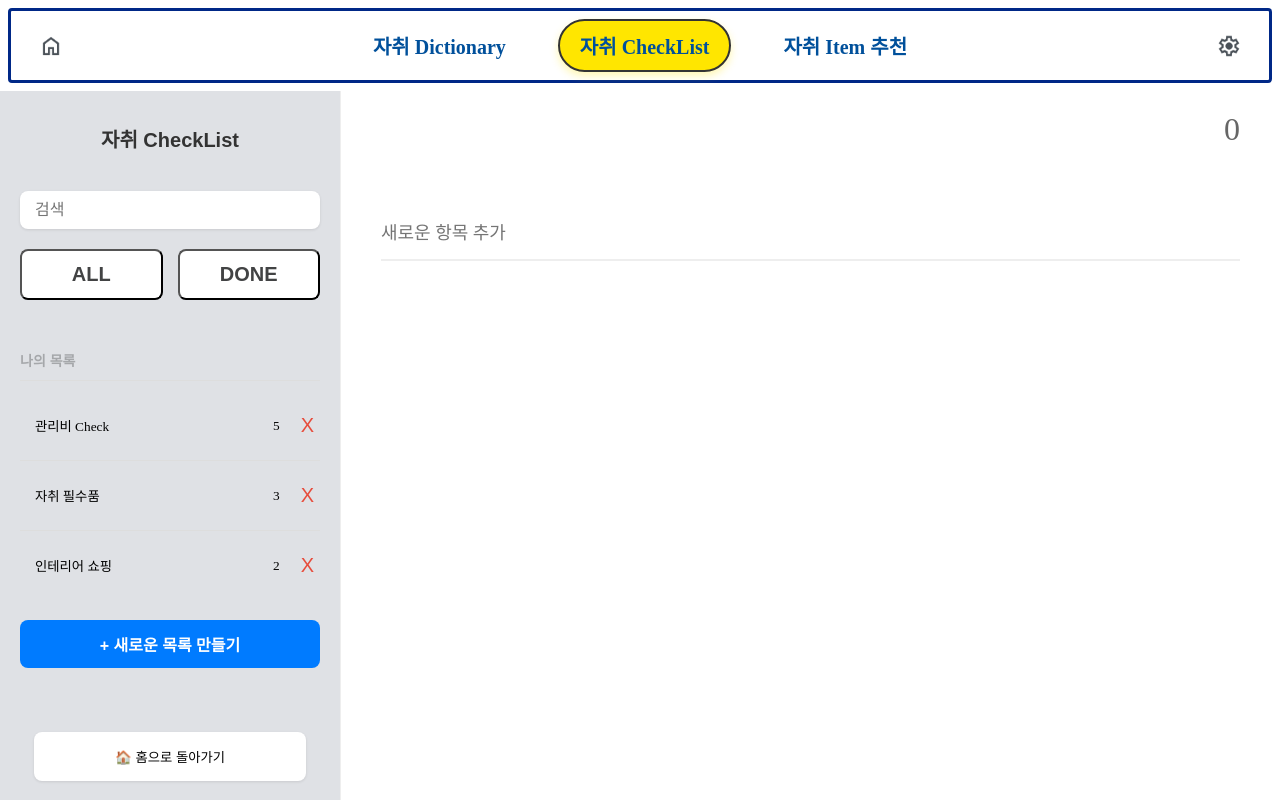
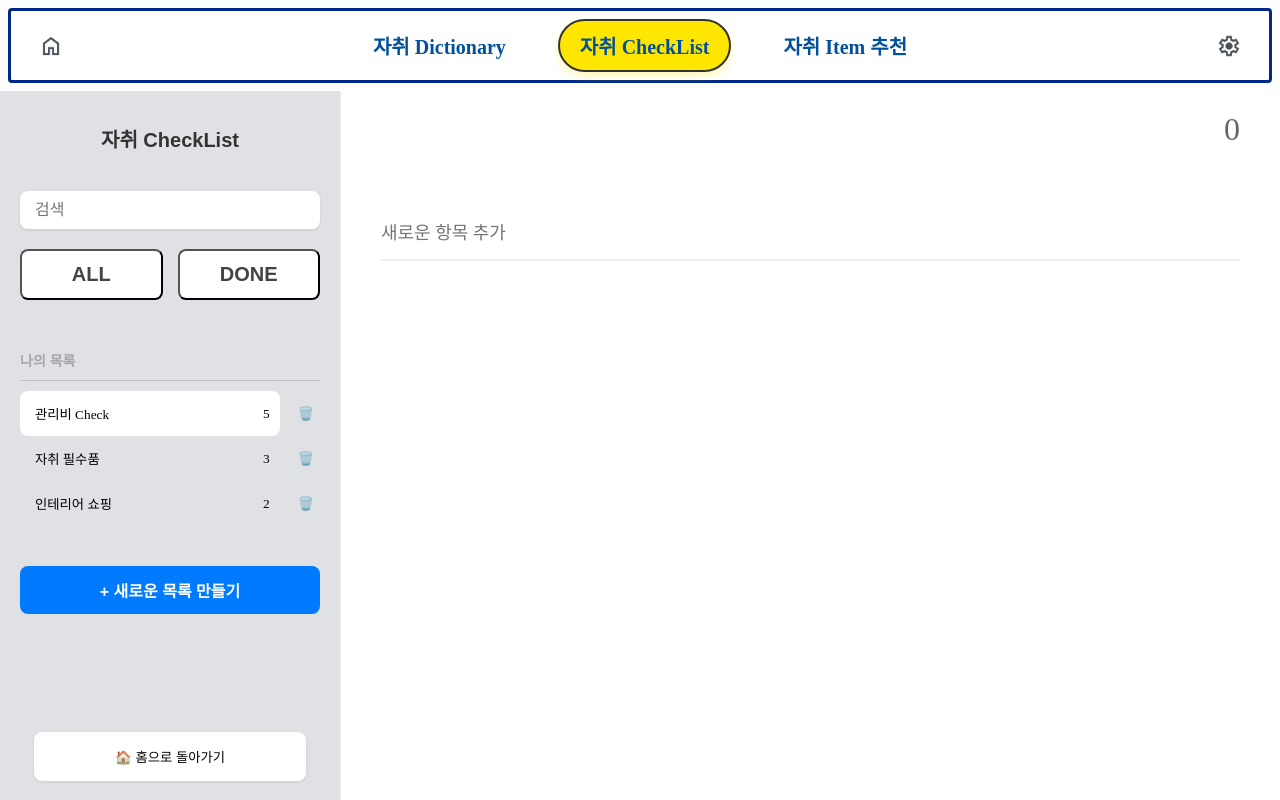
Before and after one commit to Home-Protectors/homie_FE, a React (Create React App) app in the folder homie-fe/: page /checklist in a window 1280 px wide. Built offline with nearby package versions, Linux system fonts and the light colour scheme.

Commit message:
update : sidebar 애니메이션 + Design Detail

```diff
--- a/homie-fe/src/CheckList/components/Sidebar.jsx
+++ b/homie-fe/src/CheckList/components/Sidebar.jsx
@@ -1,3 +1,5 @@
+/* src/CheckList/components/Sidebar.jsx */
+
 import React, { useState, useEffect } from 'react';
 import { useNavigate } from 'react-router-dom';
 import '../css/sidebar.css';
@@ -16,6 +18,21 @@ const Sidebar = ({
   const [newListTitle, setNewListTitle] = useState('');
   const [isAdding, setIsAdding] = useState(false);
   const navigate = useNavigate();
+
+  //목록 선택 인덱스 확인
+  const getSelectedIndex = () => {
+      return filteredLists.findIndex(list => list.id === selectedList);
+  };
+
+  //목록인덱스값과 크기를 곱하여 사각형 이동거리 계산
+  const getIndicatorStyle = () => {
+      const selectedIndex = getSelectedIndex();
+      if (selectedIndex === -1) return {};
+      return {
+        transform: `translateY(${selectedIndex * 45}px)`, // 45px is the height of each item
+        opacity: selectedIndex === -1 ? 0 : 1
+      };
+    };
 
   // Sync filtered lists when checkLists changes
   useEffect(() => {
@@ -97,6 +114,7 @@ const Sidebar = ({
       <h2 className="section-title">나의 목록</h2>
 
       <div className="checklist-nav">
+       <div className="nav-selection-indicator" style={getIndicatorStyle()} />
         {filteredLists.map((list) => (
           <div key={list.id} className="nav-item-container">
             <button
@@ -111,7 +129,7 @@ const Sidebar = ({
               onClick={() => handleDeleteList(list.id)}
               aria-label="삭제"
             >
-              X
+              🗑️
             </button>
           </div>
         ))}
--- a/homie-fe/src/CheckList/css/sidebar.css
+++ b/homie-fe/src/CheckList/css/sidebar.css
@@ -1,3 +1,5 @@
+/* src/CheckList/css/sidebar.css */
+
 /* Sidebar Container */
 .sidebar {
       width: 300px;
@@ -71,38 +73,79 @@
       margin: 20px 0 10px 0;
       padding: 0;
       text-align: left;
-      border-bottom: 1px solid #ddd;
+      border-bottom: 1px solid #c1c0c0;
       padding-bottom: 10px;
 }
 
-
-/* Navigation Items */
-.nav-item {
-      display: flex;
-      justify-content: space-between;
-      align-items: center;
-      padding: 15px;
-      border-radius: 8px;
-      cursor: pointer;
-      background: none;
-      font-family: "PyeongChang", sans-serif;
+/* Navigation Container needs relative positioning */
+.checklist-nav {
+      position: relative;
+      margin-top: 0px 0;
+      margin-bottom: 20px;
 }
 
+/* Selection indicator - white background that moves */
+.nav-selection-indicator {
+      position: absolute;
+      width: calc(100% - 40px); /* Adjust based on your padding/margins */
+      height: 45px;
+      background-color: white;
+      border-radius: 8px;
+      transition: transform 0.3s ease;
+      pointer-events: none; /* So it doesn't interfere with clicks */
+}
+
+/* Navigation Items - Remove active background */
 .nav-item {
       width: 100%;
       display: flex;
       justify-content: space-between;
       align-items: center;
       padding: 15px;
+      border-radius: 8px;
       border: none;
+      cursor: pointer;
       background: none;
-      cursor: pointer;
       font-family: "PyeongChang";
       text-align: left;
+      position: relative;
+      z-index: 1; /* Ensure content stays above the moving background */
 }
+
 .nav-item.active {
-      background-color: white;
+      background-color: transparent;
       border-radius: 8px;
+      height: 45px;
+      animation: slideDown 0.3s ease-in-out;
+}
+
+.nav-item:not(.active) {
+      animation: slideUp 0.3s ease-in-out;
+}
+
+
+
+/* Navigation Container */
+.nav-item-container {
+      height: 45px;
+      display: flex;
+      justify-content: space-between;
+      align-items: center;
+      padding: 0;
+      position: relative;
+
+      transform-origin: top;
+      transition: transform 0.3s ease-in-out;
+}
+
+.nav-item-container:last-child {
+      border-bottom: none;
+}
+
+/* Optional: Add hover effect */
+.nav-item:hover:not(.active) {
+      transform: translateY(-2px);
+      background-color: rgba(255, 255, 255, 0.1);
 }
 
 /* Home Button */
@@ -144,16 +187,17 @@
 
 .add-button:hover {
       background-color: #0056b3;
-      box-shadow: 0px 4px 6px rgba(0, 0, 0, 0.1);
+      box-shadow: 15px 4px 4px rgba(0, 0, 0, 0.2);
 }
 
 /* Delete Button */
 .delete-list-button {
-      font-size: 20px;
+      font-size: 13px;
       color: #E74C3C;
       background: none;
       border: none;
       cursor: pointer;
+      margin-left: 7px;
       transition: color 0.3s ease;
 }
 
@@ -163,12 +207,13 @@
 
 
 .new-list-input {
-      width: calc(100% - 24px);
+      width: calc(100% - 20px);
+      height: 40px;
       padding: 12px 15px;
       border: 1px solid #ddd;
       border-radius: 8px;
       background-color: #fff;
-      font-size: 16px;
+      font-size: 12px;
       margin-top: 15px;
       font-family: "PyeongChang", sans-serif;
       box-shadow: 0px 1px 3px rgba(0, 0, 0, 0.1);
@@ -178,14 +223,19 @@
 /* Save and Cancel Buttons */
 .save-button,
 .cancel-button {
-      width: 48%;
+      width: 45%;
       padding: 10px 15px;
       border-radius: 8px;
       cursor: pointer;
       font-family: "PyeongChang Peace", sans-serif;
-      font-size: 16px;
+      font-size: 14px;
       font-weight: 700;
       text-align: center;
+      margin-top: 10px;
+      margin-left: 5px;
+      margin-right: 5px;
+      border: none;
+      box-shadow: 3px 3px 4px rgba(0, 0, 0, 0.1);
       transition: background-color 0.3s ease;
 }
 
@@ -224,16 +274,3 @@
 .reset-button:hover {
       color: #424344;
 }
-
-/* Navigation Container */
-.nav-item-container {
-      display: flex;
-      justify-content: space-between;
-      align-items: center;
-      padding: 10px 0;
-      border-bottom: 1px solid #ddd;
-}
-
-.nav-item-container:last-child {
-      border-bottom: none;
-}
```
